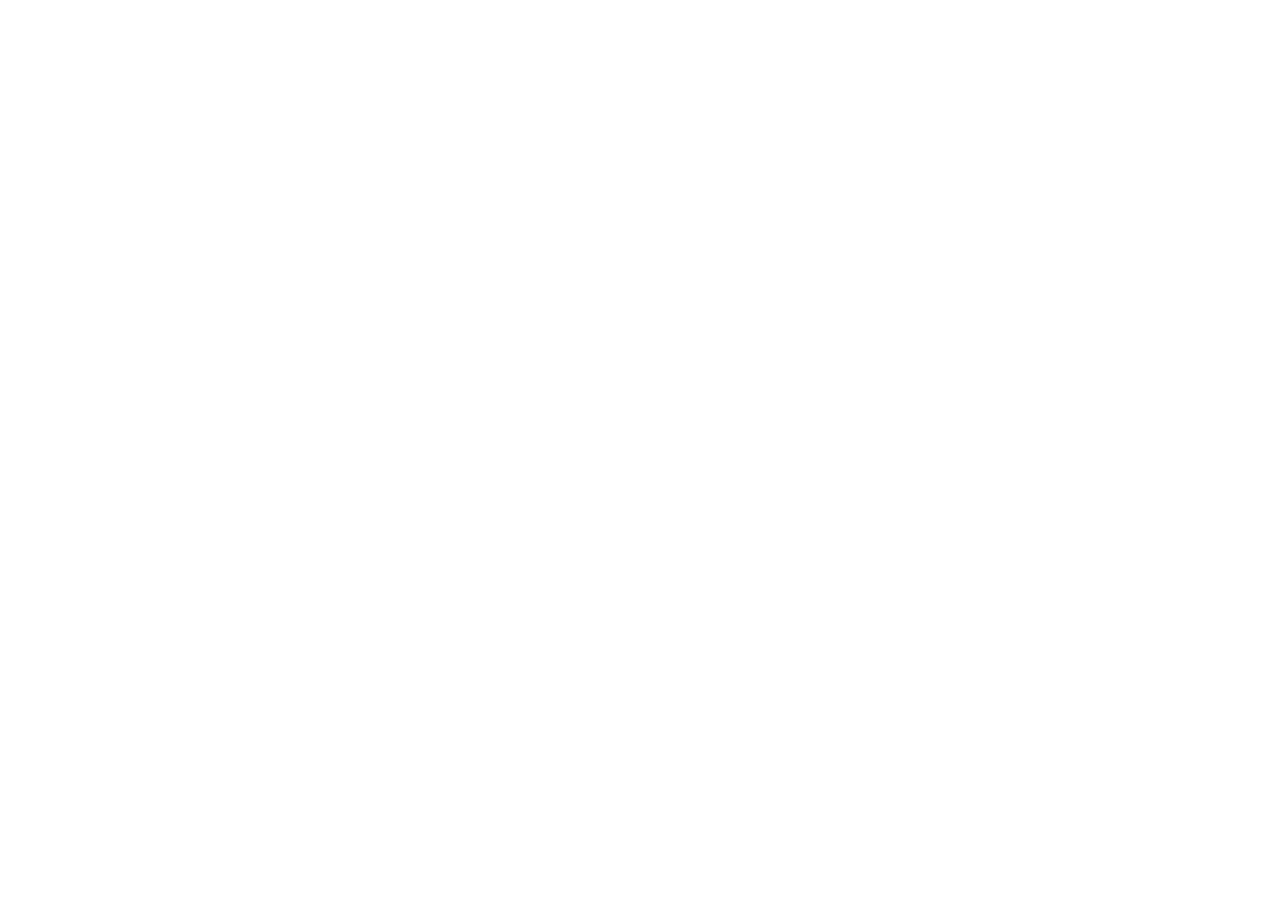
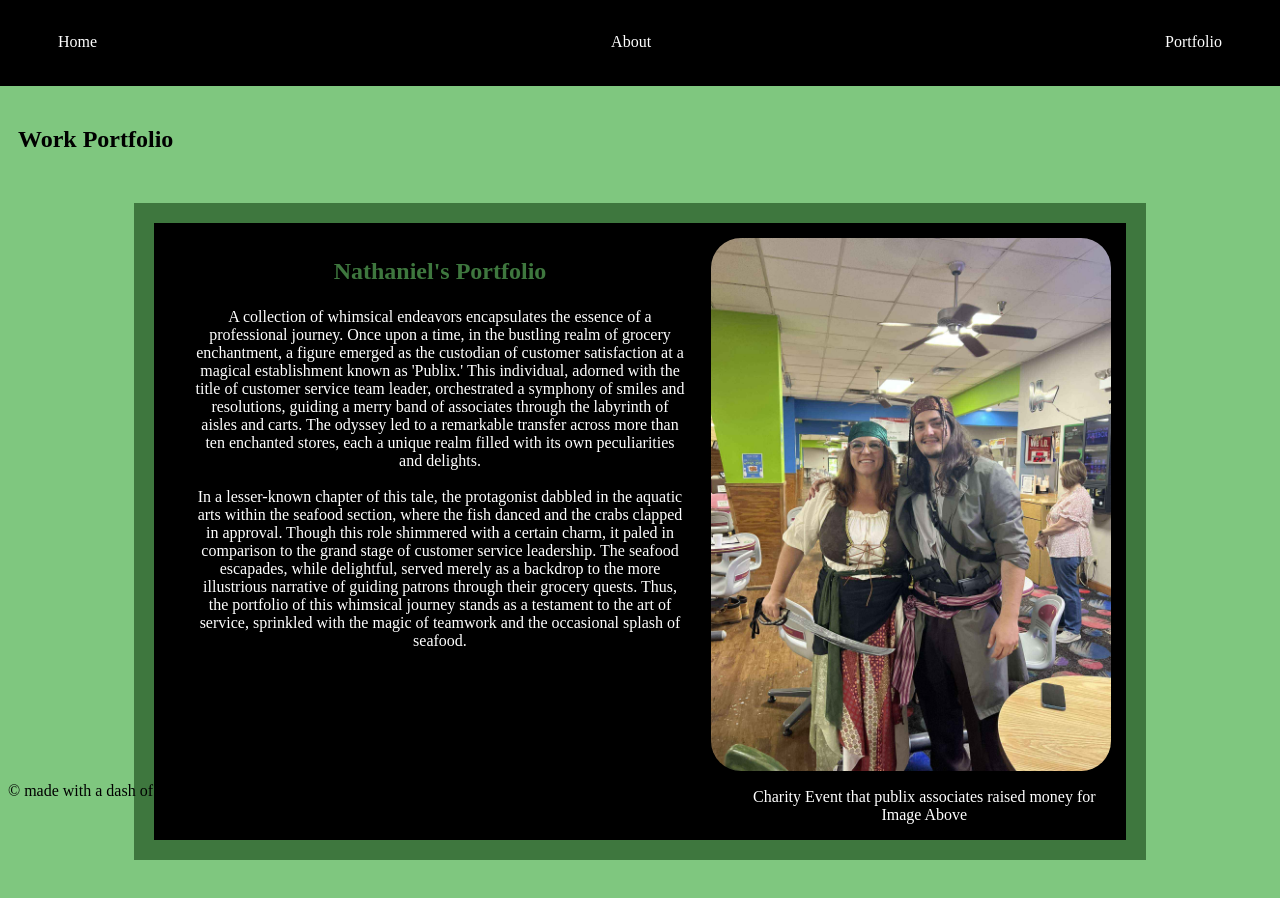
Before and after one commit to Downeyn21/Portfolio, a plain HTML site: page portfolio.html in a window 1280 px wide. Before the commit the page ends 800 px from the top, so only its background shows below. Drawn offline with Linux system fonts and the light colour scheme.

Commit message:
finished sub portfolio page

```diff
--- a/portfolio.html
+++ b/portfolio.html
@@ -0,0 +1,62 @@
+<!DOCTYPE html>
+<html lang="en">
+<head>
+    <meta charset="UTF-8">
+    <meta name="viewport" content="width=device-width, initial-scale=1.0">
+    <title>Portfolio-Nathaniel's Portfolio</title>
+    <link rel="stylesheet" href="style.css">
+</head>
+<body>
+   <!-- ---  INTRO HEADER  --- -->
+    <article>
+        <!-- nav bar -->
+        <div class="nav">
+            <a id="nav-link" href="index.html">Home</a>
+            <a id="nav-link" href="about.html">About</a>
+            <a id="nav-link" href="portfolio.html">Portfolio</a>
+        </div>
+        <!-- end nav bar -->
+         <!-- Main header below nav bar -->
+         <div>
+            <h1 id="index-tag">Work Portfolio</h1>
+         </div>
+         <!-- Small header w/text below next to picture -->
+        <Section class='imgflex'>
+            <article class='textflex'>
+                <div id="sum-intro">
+                    <h2>Nathaniel's Portfolio</h2>
+                </div>
+
+                <!-- about summary -->
+                <div>
+                    <p id="sum-txt">
+                        A collection of whimsical endeavors encapsulates the essence of a professional journey. Once upon a time, in the bustling realm of grocery enchantment, a figure emerged as the custodian of customer satisfaction at a magical establishment known as 'Publix.' This individual, adorned with the title of customer service team leader, orchestrated a symphony of smiles and resolutions, guiding a merry band of associates through the labyrinth of aisles and carts. The odyssey led to a remarkable transfer across more than ten enchanted stores, each a unique realm filled with its own peculiarities and delights.
+                        <br><br>
+                        In a lesser-known chapter of this tale, the protagonist dabbled in the aquatic arts within the seafood section, where the fish danced and the crabs clapped in approval. Though this role shimmered with a certain charm, it paled in comparison to the grand stage of customer service leadership. The seafood escapades, while delightful, served merely as a backdrop to the more illustrious narrative of guiding patrons through their grocery quests. Thus, the portfolio of this whimsical journey stands as a testament to the art of service, sprinkled with the magic of teamwork and the occasional splash of seafood.
+
+
+                    </p>
+                </div>
+                <div id="bot-tag">
+                    <p >
+                        Charity Event that publix associates raised money for
+                        <br>
+                        Image Above
+                    </p>
+
+                </div>
+            </article>
+            <!-- image -->
+            <div>
+                <img id="index-pic" src="imgs/pirate-nate.jpg" alt="">
+            </div>
+        </Section>
+
+        <footer>
+            &copy made with a dash of love
+        </footer>
+    </article>
+
+
+</body>
+</html>
--- a/style.css
+++ b/style.css
@@ -30,7 +30,7 @@ body {
 #index-pic {
     max-width: 400px;
     border-radius: 30px;
-
+    margin-bottom: 50px;
 }
 
 .imgflex {
@@ -63,11 +63,18 @@ body {
     margin: 50px 10px;
 }
 
-#bot-tag {
+/* #bot-tag {
     position: absolute;
     bottom: 0;
     right: 420px;
     margin-top: 15px;
+} */
+
+#bot-tag {
+    position: absolute;
+    bottom: 0;
+    right: 0;
+    margin-right:30px ;
 }
 
 footer {
```
Also changed, not shown: index.html (+3 -1 lines).
